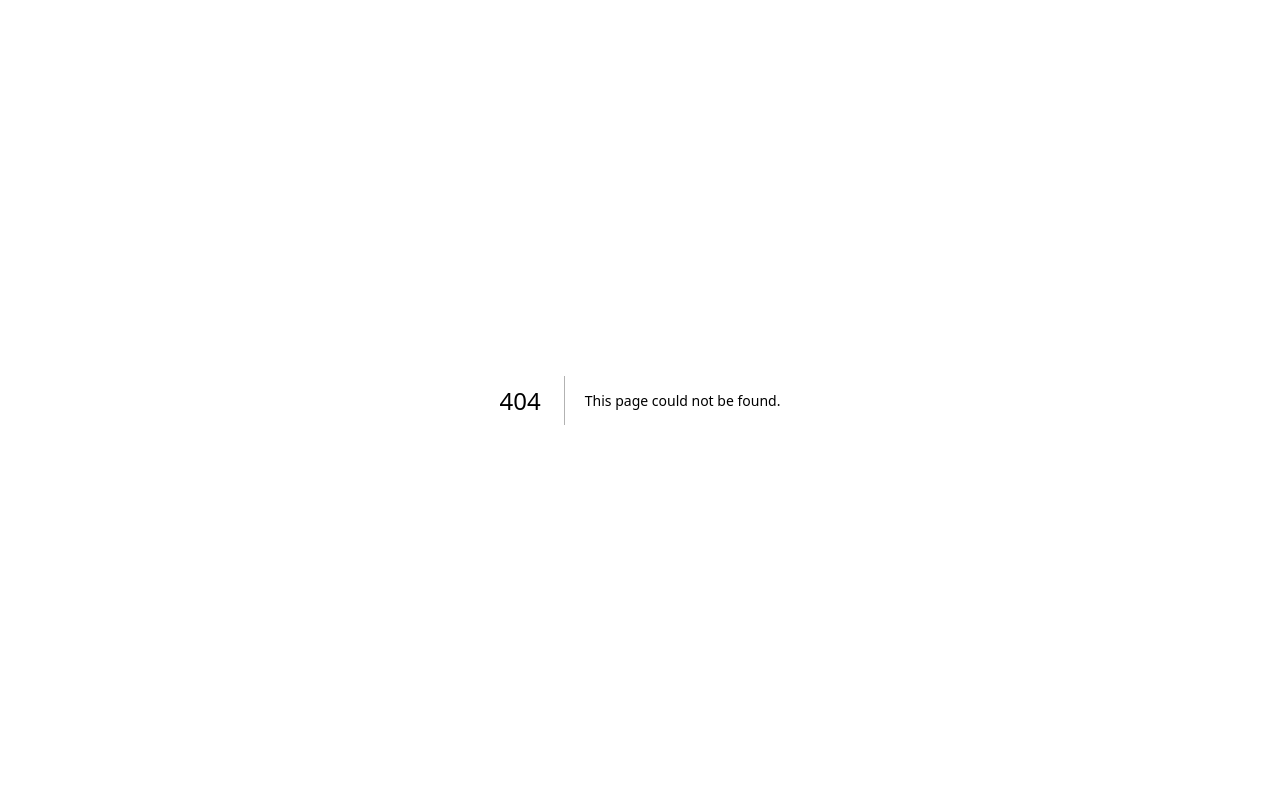
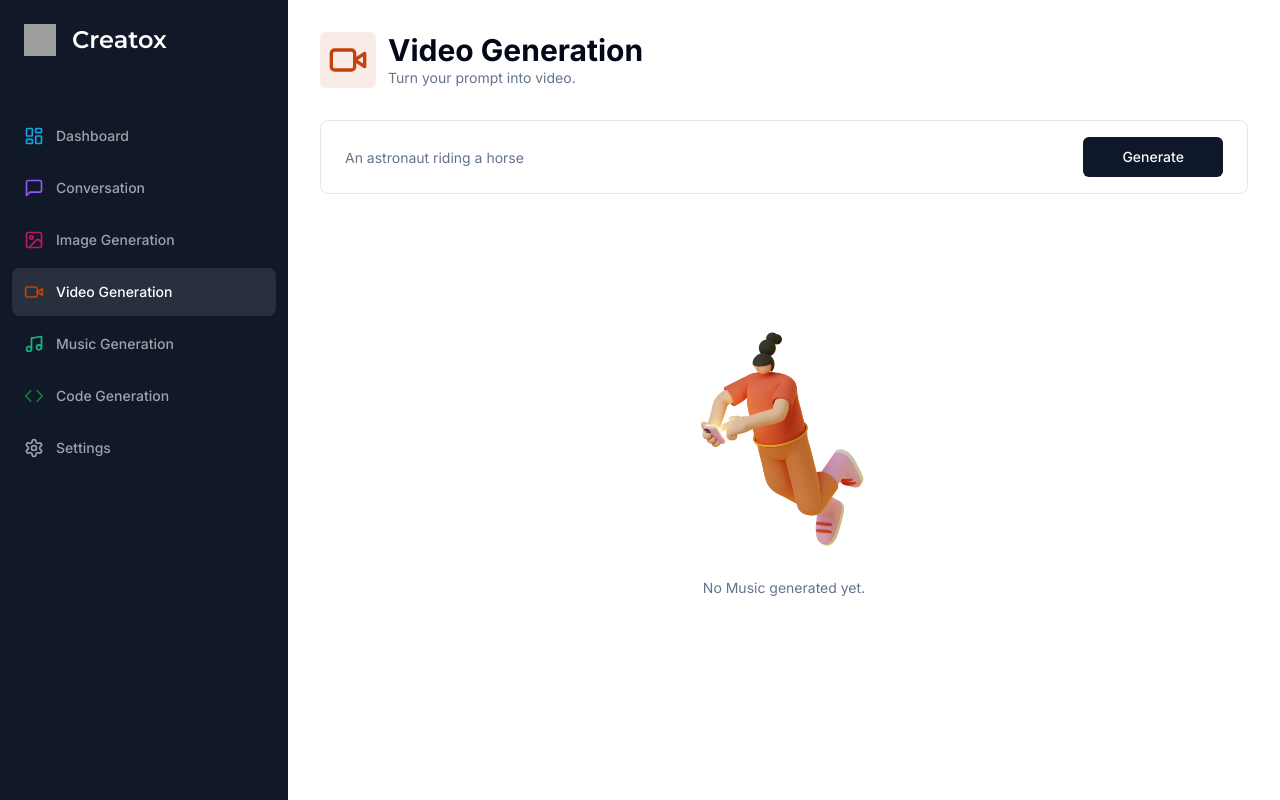
Before and after one commit to elqessouartariq/Creatox, a Next.js app: page /video in a window 1280 px wide. Before the commit this address had no page. Built offline with nearby package versions, Linux system fonts and the light colour scheme; grey boxes are pictures that could not be loaded.

Commit message:
feat: add video generation ui + constants

```diff
--- /dev/null
+++ b/app/(dashboard)/(routes)/video/constants.ts
@@ -0,0 +1,7 @@
+import * as z from "zod";
+
+export const formSchema = z.object({
+	prompt: z.string().min(1, {
+		message: "Prompt must be at least 1 character long",
+	}),
+});
--- /dev/null
+++ b/app/(dashboard)/(routes)/video/page.tsx
@@ -0,0 +1,109 @@
+"use client";
+
+import * as z from "zod";
+import axios from "axios";
+import { useRouter } from "next/navigation";
+import { FileAudio, Music, VideoIcon } from "lucide-react";
+import { useForm } from "react-hook-form";
+import { zodResolver } from "@hookform/resolvers/zod";
+
+import Heading from "@/components/Heading";
+
+import { formSchema } from "./constants";
+import { Form, FormControl, FormField, FormItem } from "@/components/ui/form";
+import { Input } from "@/components/ui/input";
+import { Button } from "@/components/ui/button";
+import { useState } from "react";
+import { Empty } from "@/components/empty";
+import { Loader } from "@/components/loader";
+
+const MusicPage = () => {
+	const router = useRouter();
+	const [video, setVideo] = useState<string>();
+
+	const form = useForm<z.infer<typeof formSchema>>({
+		resolver: zodResolver(formSchema),
+		defaultValues: {
+			prompt: "",
+		},
+	});
+	const isLoading = form.formState.isSubmitting;
+	const onSubmit = async (data: z.infer<typeof formSchema>) => {
+		try {
+			setVideo(undefined);
+			const response = await axios.post("/api/video", data);
+			setVideo(response.data[0]);
+			form.reset();
+		} catch (error: any) {
+			console.log(error);
+		} finally {
+			router.refresh();
+		}
+	};
+
+	return (
+		<div>
+			<Heading
+				title="Video Generation"
+				description="Turn your prompt into video."
+				icon={VideoIcon}
+				iconColor="text-orange-700"
+				bgColor="bg-orange-700/10"
+			/>
+			<div className="px-4 lg:px-8">
+				<div>
+					<Form {...form}>
+						<form
+							onSubmit={form.handleSubmit(onSubmit)}
+							className="rounded-lg border  w-full p-4  px-3 md:px-6 focus-within:shadow-sm grid grid-cols-12 gap-2"
+						>
+							<FormField
+								name="prompt"
+								render={({ field }) => (
+									<FormItem className="col-span-12 lg:col-span-10">
+										<FormControl className="m-0 p-0">
+											<Input
+												className="border-0 outline-none focus-visible:ring-0 focus-visible:ring-transparent"
+												disabled={isLoading}
+												placeholder="An astronaut riding a horse"
+												{...field}
+											/>
+										</FormControl>
+									</FormItem>
+								)}
+							/>
+							<Button
+								className="col-span-12 lg:col-span-2 w-full"
+								disabled={isLoading}
+							>
+								Generate
+							</Button>
+						</form>
+					</Form>
+				</div>
+				<div className="space-y-4 mt-4">
+					{isLoading && (
+						<div className="p-8 rounded-lg w-full flex items-center justify-center bg-muted">
+							<Loader />
+						</div>
+					)}
+					{!video && !isLoading && (
+						<div>
+							<Empty label="No Music generated yet." />
+						</div>
+					)}
+					{video && (
+						<video
+							controls
+							className="w-full aspect-video mt-8 rounded-lg border bg-black"
+						>
+							<source src={video} />
+						</video>
+					)}
+				</div>
+			</div>
+		</div>
+	);
+};
+
+export default MusicPage;
```
